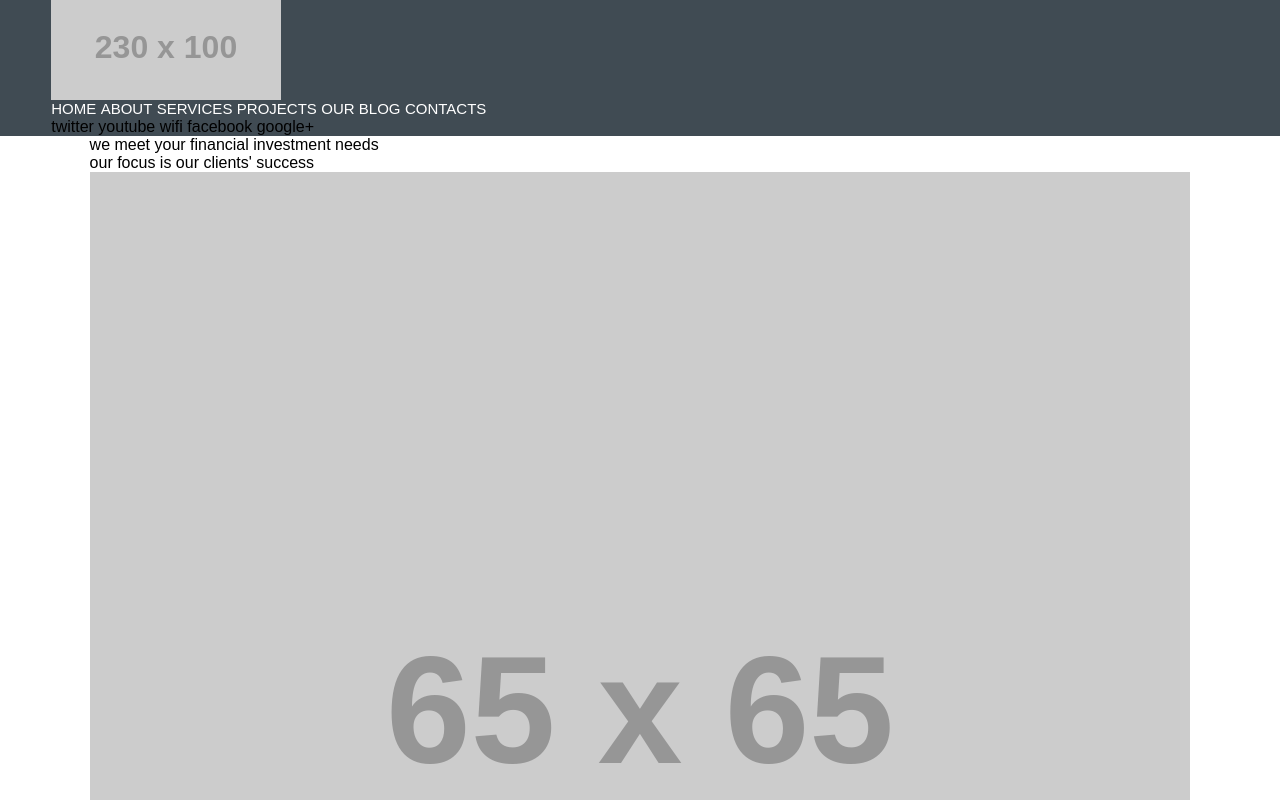
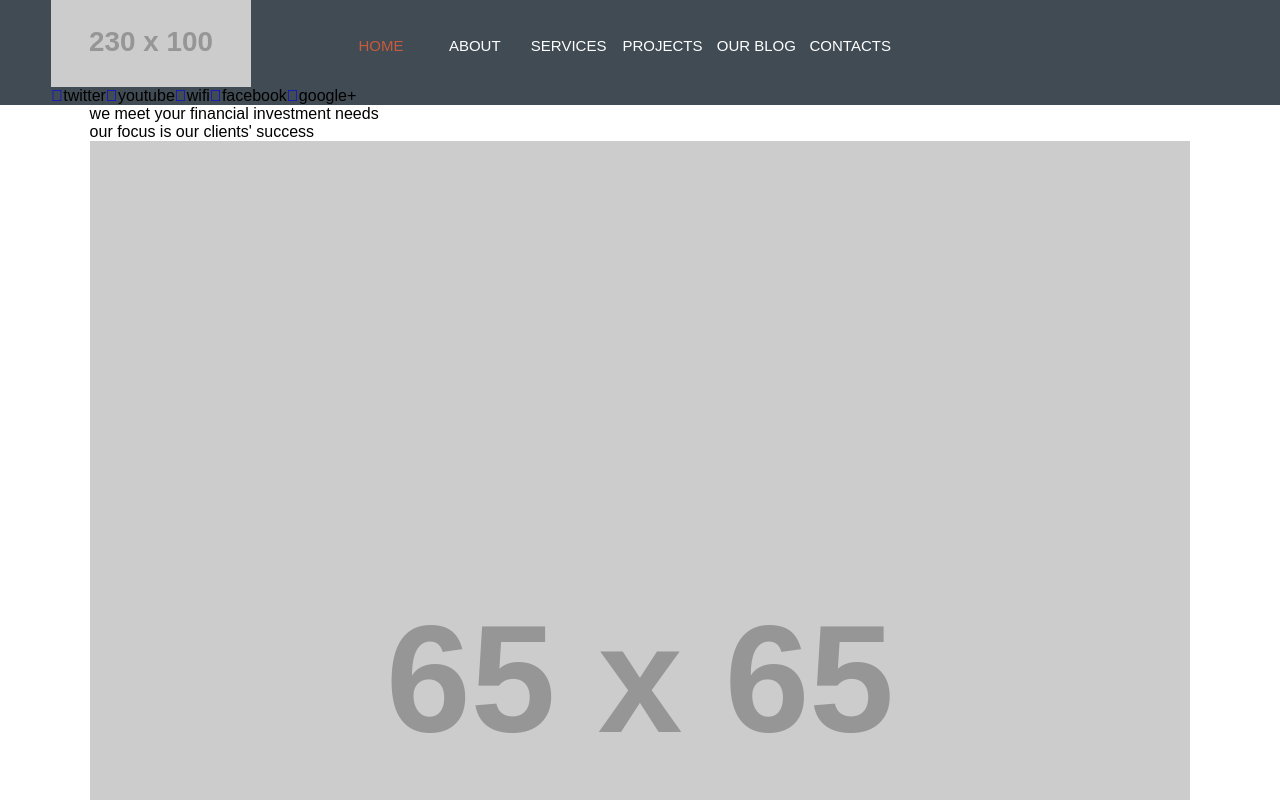
Before and after one commit to Shirly-D/Haber, a plain HTML site: page index.html in a window 1280 px wide. Shown: the top 800 px of the page. Drawn offline with Linux system fonts and the light colour scheme; placeholder pictures from the web are drawn by us.

Commit message:
css header

```diff
--- a/assets/css/style.css
+++ b/assets/css/style.css
@@ -109,11 +109,27 @@ li {
 
 header {background-color: #404B53;}
 header .wrapper {width: 92%;}
+
+h1 {
+  width: 17%;
+  display: inline-block;
+}
+
 h1 a {text-indent: -9999px;}
 h1 img {float: right;}
 
 .nav-list li {
+  flex-basis: 17%;
+  text-align: center;
   text-transform: uppercase;
+}
+
+.nav-list {
+  width: 44%;
+  display: flex;
+  transform: translate(-50px, -50px);
+  position: absolute;
+  left: 30%;
 }
 
 .nav-list a {
@@ -121,10 +137,25 @@ h1 img {float: right;}
   font-size: 15px;
 }
 
+.nav-list .active {color: #C75B3D;}
+.nav-list .active:hover {color: #fff;}
+
 .nav-list a:hover {
   color: #C75B3D;
   transition: .2s;
 }
+
+.icon-list {
+  width: 40%;
+  display: flex;
+  align-content: flex-end;
+}
+
+.icon-list .twitter::before {content: "\f081"; font-weight: 300px;}
+.icon-list .youtube::before {content: "\f167";}
+.icon-list .wifi::before {content: "\f1eb";}
+.icon-list .facebook::before {content: "\f082";}
+.icon-list .google::before {content: "\f0d4";}
 
 
 
```
